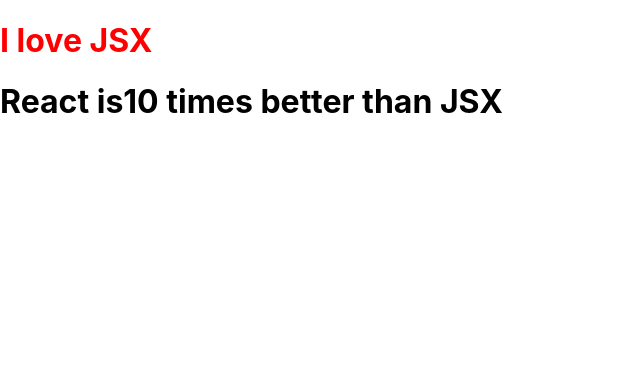
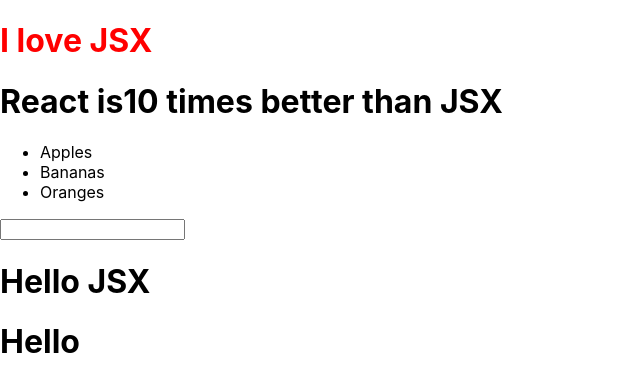
Before and after one commit to Hpekkaya/reactclass1, a React (Create React App) app: page / in a window 1280 px wide. Shown: the top 392 px of the page, without its empty margins (0-640 px from the left). Built offline with nearby package versions, Linux system fonts and the light colour scheme.

Commit message:
JSX Statements

```diff
--- a/src/1-JSX/JSX.js
+++ b/src/1-JSX/JSX.js
@@ -5,11 +5,27 @@
     const name ="hakan"
     const myElement = <h1 style={{color:"red"}}>I love JSX</h1>
     const myElement1= <h1>React is{5+5} times better than JSX</h1>
-    const myElement2 ={}
+    const myElement2 = (
+        <ul>
+            <li>Apples</li>
+            <li>Bananas</li>
+            <li>Oranges</li>
+        </ul>
+    )
+
+    const myElement3 = <input type="text"/>
+    const myElement5 = <h1 className="myclass">Hello JSX</h1>
+    const x =12;
+    const myElement6 = <h1>{ x>10 ? "Hello" : "Good By"}</h1>
+
     return(
         <div className="App">
             {myElement}
             {myElement1}
+            {myElement2}
+            {myElement3}
+            {myElement5}
+            {myElement6}
 
         </div>
     )
```
